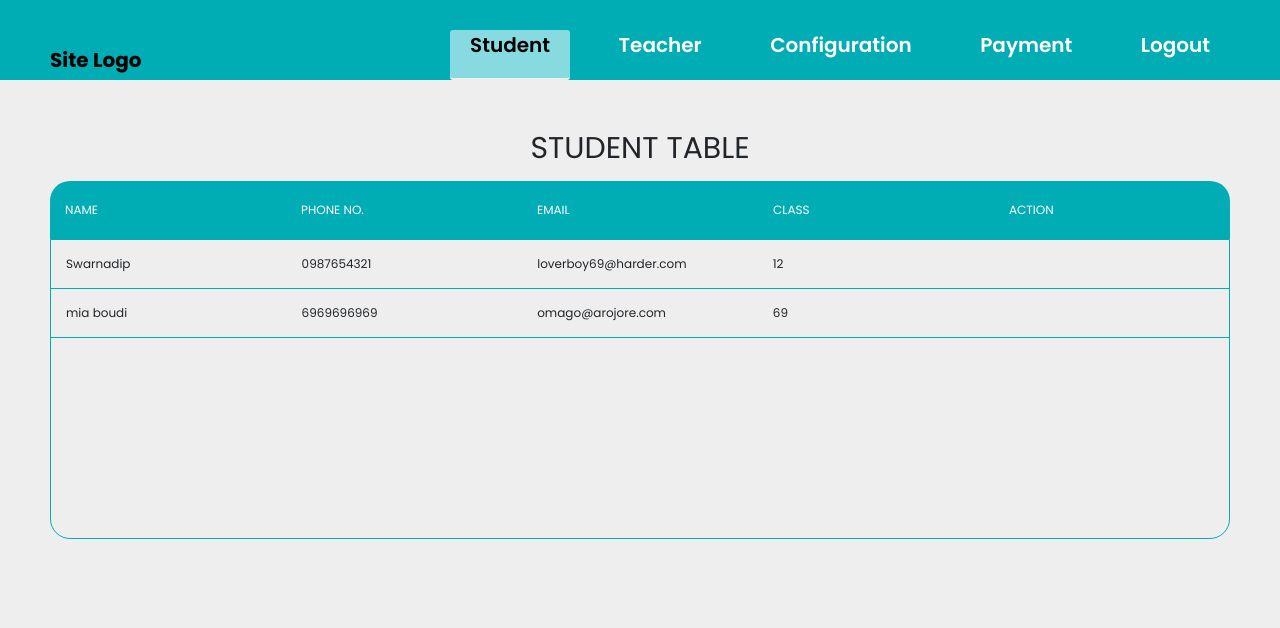
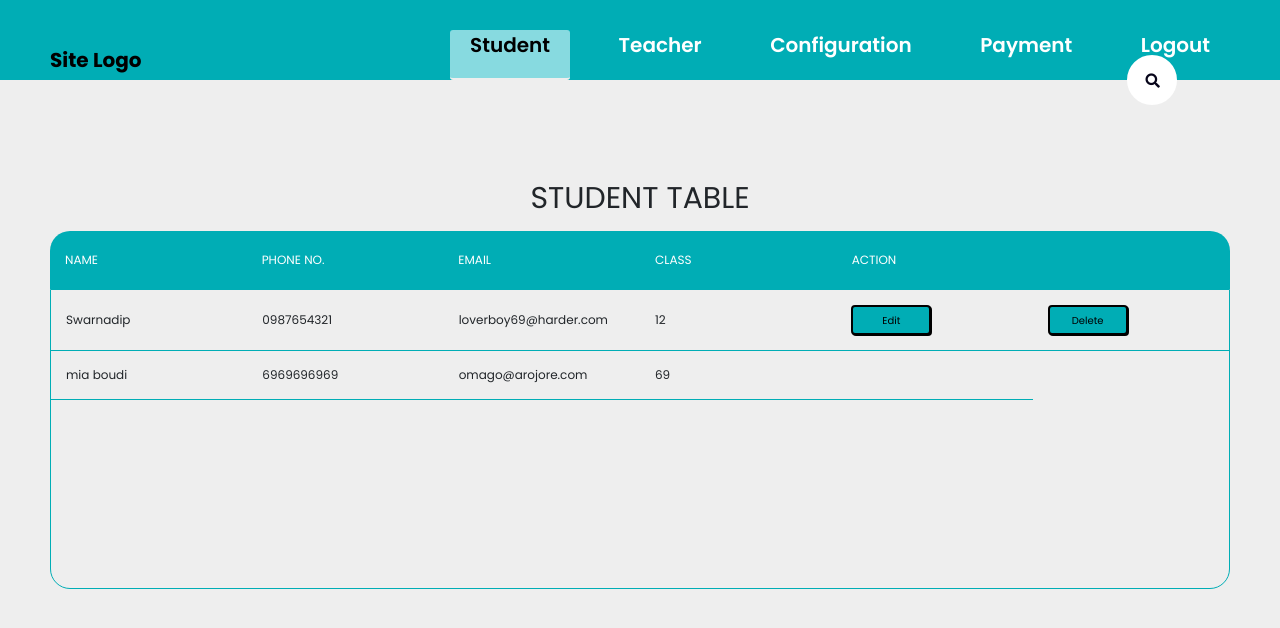
Before and after one commit to Bidyut-Kr-Das/Institute_project, a PHP site: page /studentTable.php in a window 1280 px wide. Shown: the top 628 px of the page. Run offline with PHP 8.4, Linux system fonts and the light colour scheme; lists and menus that the app fills with data are empty; some libraries are stand-ins or nearby versions.

Commit message:
incomolete

```diff
--- a/css/style.css
+++ b/css/style.css
@@ -1699,13 +1699,13 @@ td {
 }
 
 #info_h:hover>#info_hl {
-    border-top-left-radius: 10px;
-    border-bottom-left-radius: 10px;
+    border-top-left-radius: 13px;
+    border-bottom-left-radius: 13px;
 }
 
 #info_h:hover>#info_hr {
-    border-top-right-radius: 10px;
-    border-bottom-right-radius: 10px;
+    border-top-right-radius: 13px;
+    border-bottom-right-radius: 13px;
 }
 
 
@@ -1729,4 +1729,101 @@ section {
     -webkit-box-shadow: inset 0 0 6px rgba(0, 0, 0, 0.3);
 }
 
+#butn_s {
+    height: 30px;
+    width: 80px;
+    background: #00adb5;
+    font-family: inherit;
+    padding: 0.6em 1.3em;
+    font-weight: 500;
+    font-size: 10px;
+    border: 2px solid black;
+    border-radius: 0.4em;
+    box-shadow: 0.1em 0.1em;
+}
+
+#butn_s:hover {
+    transform: translate(-0.05em, -0.05em);
+    box-shadow: 0.15em 0.15em;
+}
+
+#butn_s:active {
+    transform: translate(0.05em, 0.05em);
+    box-shadow: 0.05em 0.05em;
+}
+
 /* ///////////////////////////////     end student table swarnadip       \\\\\\\\\\\\\\\\\\\\\\\\\\\\\\\\\\\\\\\ */
+/* body {
+    padding: 0;
+    margin: 0;
+    height: 100vh;
+    width: 100%;
+    background: #07051a;
+} */
+.search_S {
+    width: 100%;
+}
+
+.search_S form {
+    position: relative;
+    top: 50%;
+    left: 90%;
+    transform: translate(-50%, -50%);
+    transition: all 1s;
+    width: 50px;
+    height: 50px;
+    background: white;
+    box-sizing: border-box;
+    border-radius: 25px;
+    border: 4px solid white;
+    padding: 5px;
+
+}
+
+.search_S input {
+    position: absolute;
+    top: 0;
+    left: 0;
+    width: 100%;
+    ;
+    height: 42.5px;
+    line-height: 30px;
+    outline: 0;
+    border: 0;
+    display: none;
+    font-size: 1em;
+    border-radius: 20px;
+    padding: 0 20px;
+}
+
+.search_S .fa {
+    box-sizing: border-box;
+    padding: 15px;
+    width: 42.5px;
+    height: 42.5px;
+    position: absolute;
+    top: 0;
+    right: 0;
+    border-radius: 50%;
+    color: #07051a;
+    text-align: center;
+    font-size: 1.2em;
+    transition: all 1s;
+}
+
+.search_S form:hover,
+.search_S form:valid {
+    width: 200px;
+    cursor: pointer;
+}
+
+.search_S form:hover input,
+.search_S form:valid input {
+    display: block;
+}
+
+.search_S form:hover .fa,
+.search_S form:valid .fa {
+    background: #07051a;
+    color: white;
+}
--- a/studentTable.php
+++ b/studentTable.php
@@ -1,7 +1,16 @@
 <?php
 include("nav.php");
 ?>
+<link rel="stylesheet" href="https://use.fontawesome.com/releases/v5.3.1/css/all.css" integrity="sha384-mzrmE5qonljUremFsqc01SB46JvROS7bZs3IO2EmfFsd15uHvIt+Y8vEf7N7fWAU" crossorigin="anonymous">
+<div class="search_S">
 
+
+    <form action="">
+    <input type="search" required>
+    <i class="fa fa-search"></i>
+
+    </form>
+</div>
 <section>
 
   <h1>Student Table</h1>
@@ -13,7 +22,7 @@ include("nav.php");
           <th>Phone no.</th>
           <th>Email</th>
           <th>Class</th>
-          <th>Action</th>
+          <th colspan="2">Action</th>
         </tr>
       </thead>
     </table>
@@ -26,7 +35,8 @@ include("nav.php");
           <td>0987654321 </td>
           <td>loverboy69@harder.com</td>
           <td>12</td>
-          <td id="info_hr"></td>
+          <td ><button id="butn_s"> Edit</button></td>
+          <td id="info_hr"><button id="butn_s"> Delete</button></td>
         </tr>
         <tr id="info_h">
           <td>mia boudi</td>
```
Also changed, not shown: js/all.js.
